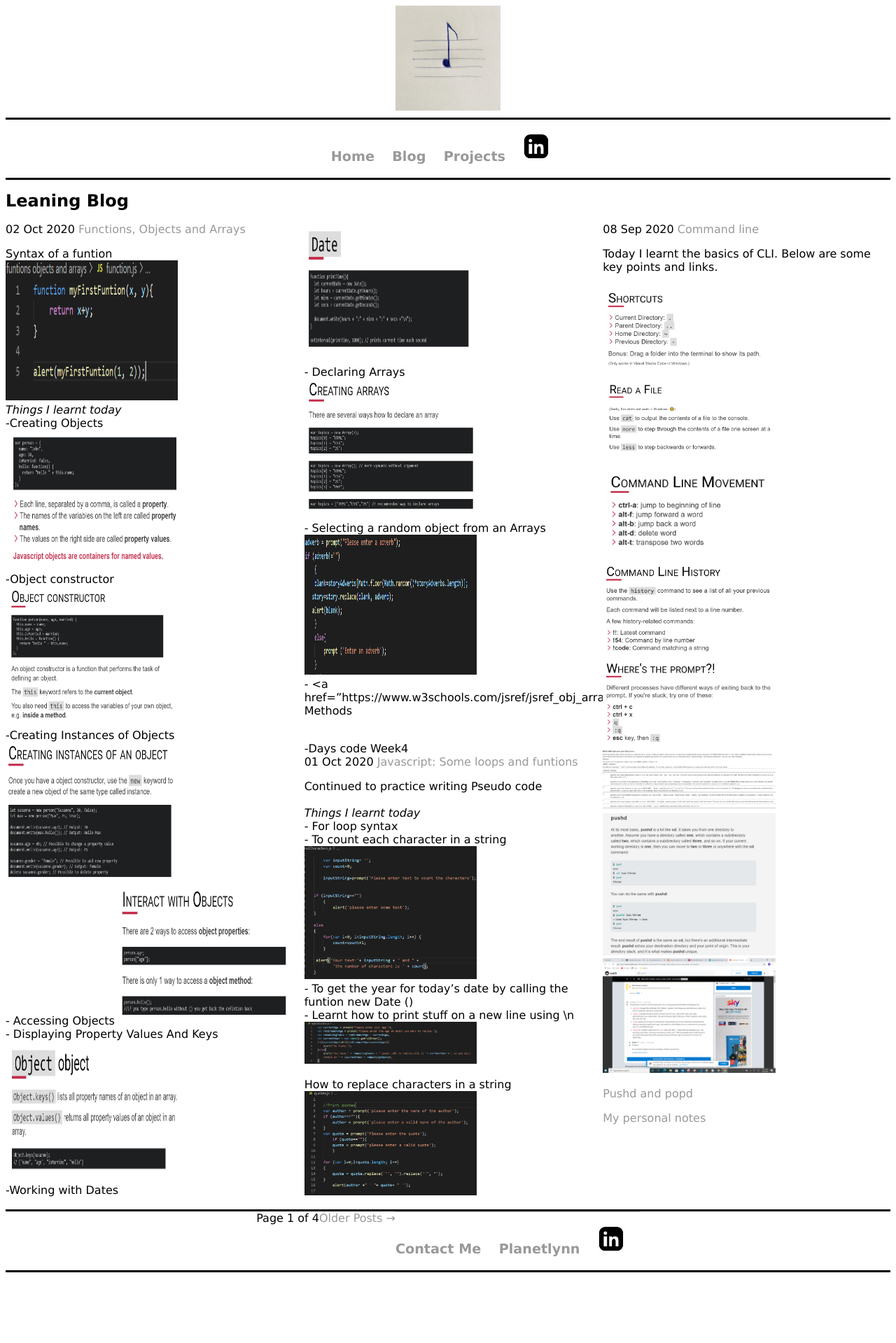
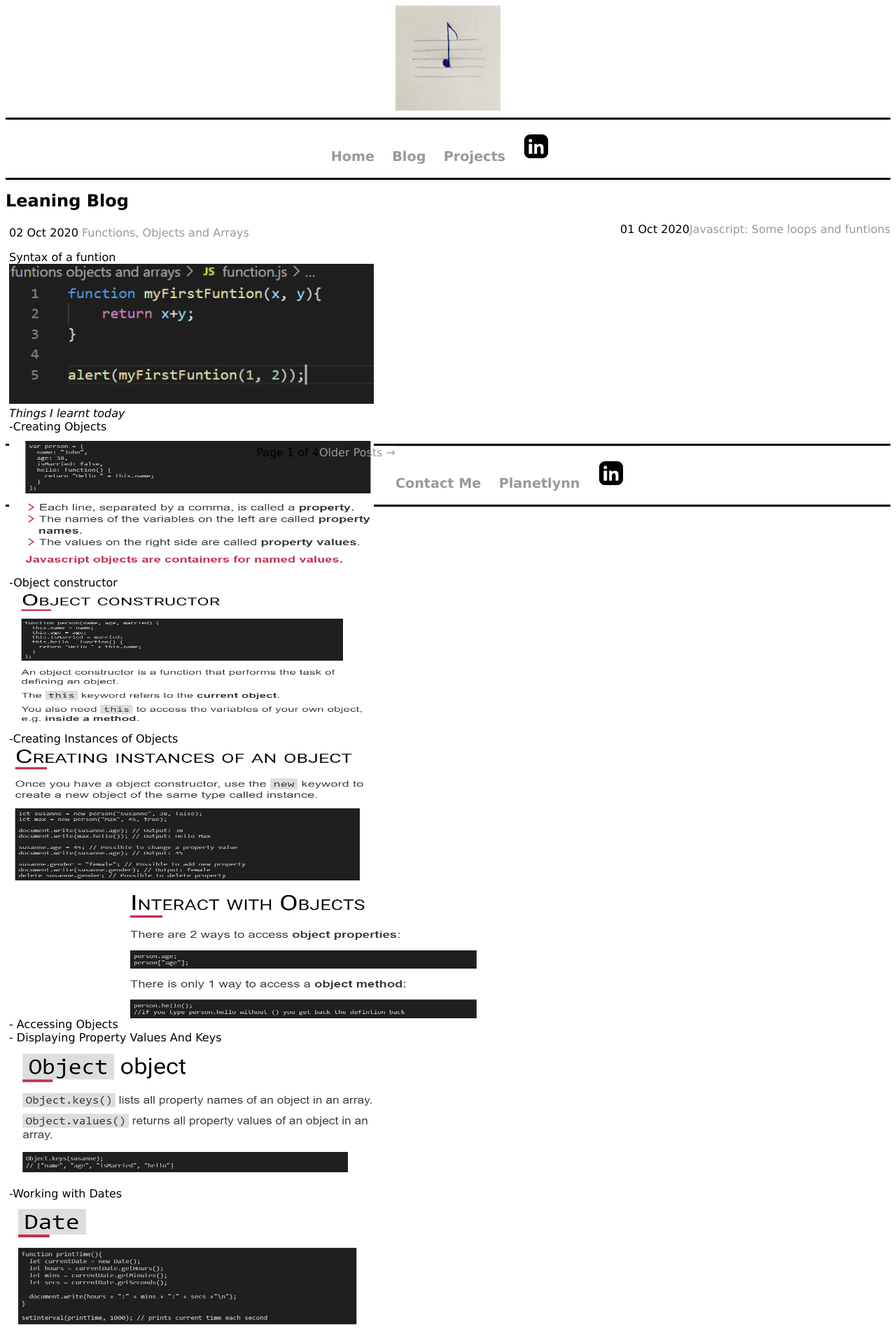
Before and after one commit to aineomugisha/aineomugisha.github.io, a Jekyll site: the page built from blog/index.html, in a window 1280 px wide. Shown: the top 1919 px of the page at 70% size. Built offline with Jekyll 4.4.1, drawn with Linux system fonts in a browser that asks for light colours; the list of posts is cut into pages by our own code; before the commit the page ends 1826 px from its top, so only the background shows below that.

Commit message:
Update main.css

```diff
--- a/css/main.css
+++ b/css/main.css
@@ -105,20 +105,19 @@ ul.posts {
     font-size: 1em;
 }
 .posts{
-    /*display:flex;
+    display:flex;
     flex-direction:row;
     flex-wrap:wrap;
     height:300px;
-    color:red;*/
-    column-count:3;
+
 
 }
 .posts>li{
-/*flex-basis:33%;
+flex-basis:300px;
     flex-grow:1;
      font-family: "Lucida Sans Unicode", "Lucida Grande", sans-serif;
     margin:5px;
-    font-size:1em;*/
+    font-size:1em;
 
 }
 
```
